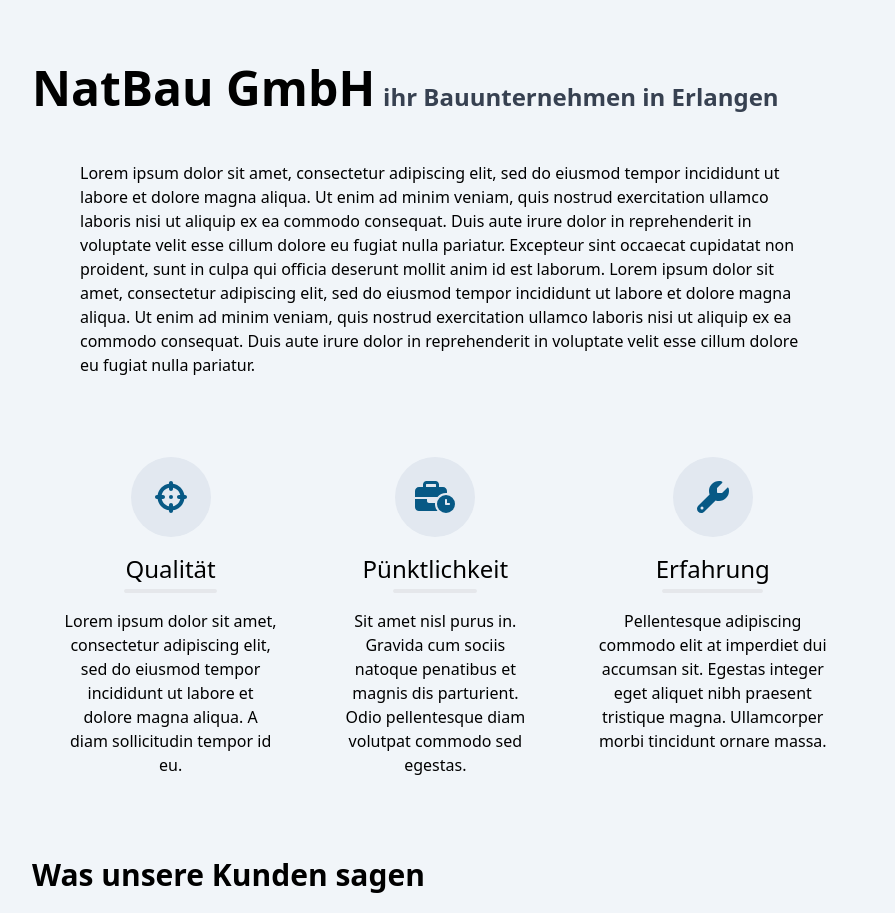
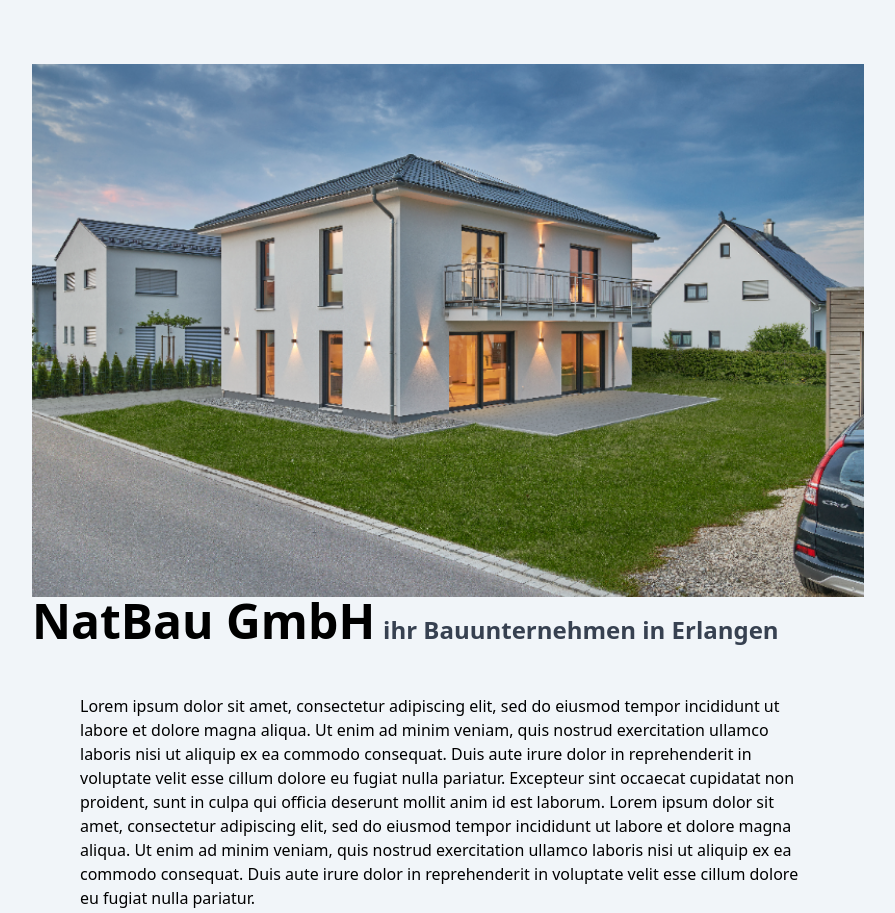
Before and after one commit to valehob/natbau, a Gatsby site: page / in a window 1280 px wide. Shown: the top 913 px of the page, without its empty margins (192-1087 px from the left). Built offline with nearby package versions, Linux system fonts and the light colour scheme; Gatsby itself is replaced by a stand-in of ours.

Commit message:
header image

```diff
--- a/src/pages/index.js
+++ b/src/pages/index.js
@@ -7,9 +7,13 @@ const IndexPage = () => {
   return (
     <main className="px-56 pt-16 bg-slate-100 space-y-20">
       <div>
+        <div className="header">
+           <StaticImage src={"../images/header.png"} alt="logo2" style={{maxWidth:"100%", maxHeight: "100%", display: "block"}}/>
         <h1 className="text-5xl font-bold">NatBau GmbH
         <span className="text-2xl ml-2 text-gray-700">ihr Bauunternehmen in Erlangen</span>
         </h1>
+        </div>
+
         <p className="px-12 pt-12">Lorem ipsum dolor sit amet, consectetur adipiscing elit, sed do eiusmod tempor incididunt ut labore et dolore magna aliqua. Ut enim ad minim veniam, quis nostrud exercitation ullamco laboris nisi ut aliquip ex ea commodo consequat. Duis aute irure dolor in reprehenderit in voluptate velit esse cillum dolore eu fugiat nulla pariatur. Excepteur sint occaecat cupidatat non proident, sunt in culpa qui officia deserunt mollit anim id est laborum.
                              Lorem ipsum dolor sit amet, consectetur adipiscing elit, sed do eiusmod tempor incididunt ut labore et dolore magna aliqua. Ut enim ad minim veniam, quis nostrud exercitation ullamco laboris nisi ut aliquip ex ea commodo consequat. Duis aute irure dolor in reprehenderit in voluptate velit esse cillum dolore eu fugiat nulla pariatur.</p>
       </div>
```
Also changed, not shown: src/images/header.png (added).
